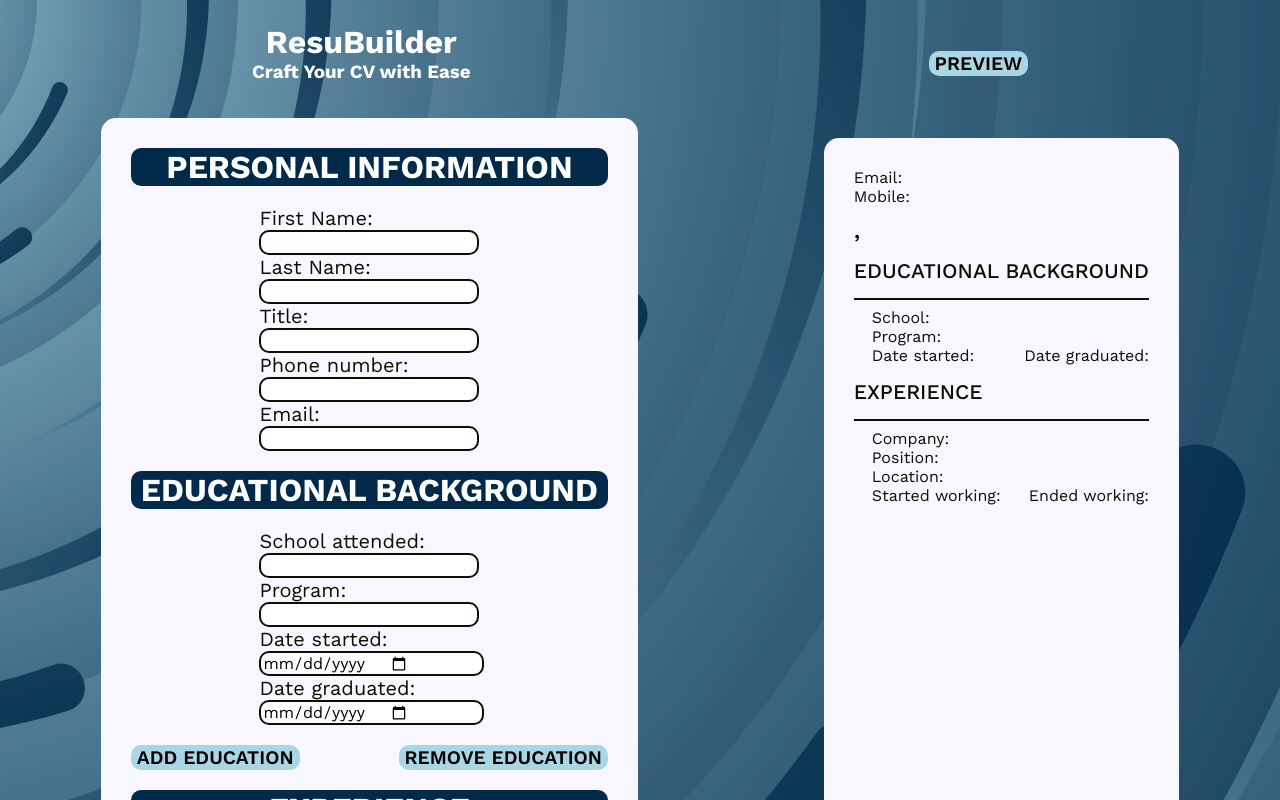
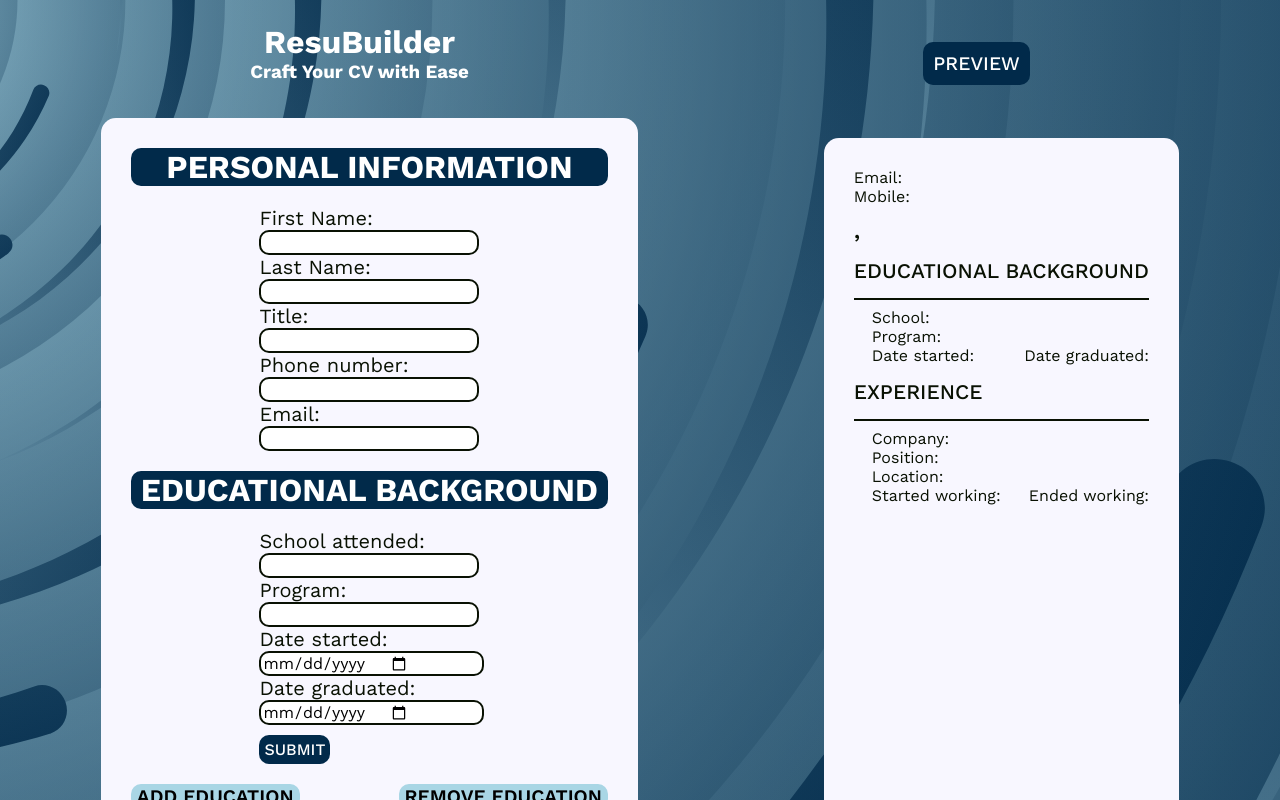
Before and after one commit to maryannintech/cv-project, a React (Create React App) app: page / in a window 1280 px wide. Shown: the top 800 px of the page. Built offline with nearby package versions, Linux system fonts and the light colour scheme.

Commit message:
try to fix the educ

```diff
--- a/src/App.js
+++ b/src/App.js
@@ -19,6 +19,7 @@ class App extends Component {
 
     this.state = {
       values: this.genInfo,
+      schools: [],
     };
   }
 
@@ -32,7 +33,8 @@ class App extends Component {
       },
     }));
   };
-  render() {
+  render()
+  {
     return (
       <div>
         <Title title="ResuBuilder" tagline="Craft Your CV with Ease"></Title>
--- a/src/components/EducationalBg.js
+++ b/src/components/EducationalBg.js
@@ -2,41 +2,105 @@ import React from "react";
 import "../styles/Fonts.css";
 import "../styles/EducationalBg.css";
 import { useState } from "react";
+import PreviewCv from "./PreviewCv";
 
 function EducationalBg() {
-  const [isShown, setIsShown] = useState(false);
-  const showEducForm = (event) => {
-    setIsShown(true);
+  const [educForms, setEducForms] = useState([]);
+
+  const addEducForm = () => {
+    setEducForms([...educForms, <EducForm key={educForms.length} />]);
   };
-  const removeEducForm = (event) => {
-    setIsShown(false);
+
+  const removeEducForm = () => {
+    setEducForms(educForms.slice(0, -1));
+  };
+
+  const educBG = {
+    school: "",
+    program: "",
+    started: "",
+    graduated: "",
+  };
+
+  const [educValues, setEducBG] = useState(educBG);
+
+  const [schools, setSchools] = useState([]);
+
+  const handleChange = (e) => {
+    const { name, value } = e.target;
+    setEducBG({
+      ...educValues,
+      [name]: value,
+    });
+  };
+
+  const onSubmitEduc = (e) => {
+    e.preventDefault();
+    setSchools([...schools, educValues]);
+    setEducBG(educBG);
+  };
+
+  function EducForm({handleChange, onSubmitEduc}) {
+    return (
+      <form onSubmit={onSubmitEduc}>
+        <label htmlFor="school-name">School attended: </label>
+        <input
+          type="text"
+          id="school-name"
+          name="school"
+          value={educBG.school}
+          required
+        ></input>
+        <label htmlFor="program-finished">Program: </label>
+        <input
+          type="text"
+          id="program-finished"
+          name="program"
+          value={educBG.program}
+          onChange={handleChange}
+          required
+        ></input>
+        <label htmlFor="start-date">Date started: </label>
+        <input
+          type="date"
+          id="start-date"
+          name="started"
+          value={educBG.started}
+          onChange={handleChange}
+          required
+        ></input>
+        <label htmlFor="end-date">Date graduated: </label>
+        <input
+          type="date"
+          id="end-date"
+          name="graduated"
+          value={educBG.graduated}
+          onChange={handleChange}
+          required
+        ></input>
+        <button type="submit">SUBMIT</button>
+      </form>
+    );
   }
   return (
     <div className="education-bg">
       <h1>EDUCATIONAL BACKGROUND</h1>
-      <EducForm></EducForm>
-      {isShown && <EducForm></EducForm>}
+      {educForms.map((educForm) => educForm)}
+      <EducForm
+        handleChange={handleChange}
+        onSubmitEduc={onSubmitEduc}
+      />
       <div className="educ-btns">
-        <button className="add-educ" onClick={showEducForm}>ADD EDUCATION</button>
-        <button className="remove-educ" onClick={removeEducForm}>REMOVE EDUCATION</button>
+        <button className="add-educ" onClick={addEducForm}>
+          ADD EDUCATION
+        </button>
+        <button className="remove-educ" onClick={removeEducForm}>
+          REMOVE EDUCATION
+        </button>
       </div>
+
     </div>
   );
 }
 
-function EducForm() {
-  return (
-    <form>
-        <label htmlFor="school-name">School attended: </label>
-        <input type="text" id="school-name" required></input>
-        <label htmlFor="program-finished">Program: </label>
-        <input type="text" id="program-finished" required></input>
-        <label htmlFor="start-date">Date started: </label>
-        <input type="date" id="start-date" required></input>
-        <label htmlFor="end-date">Date graduated: </label>
-        <input type="date" id="end-date" required></input>
-      </form>
-  );
-}
-
 export default EducationalBg;
--- a/src/components/PreviewCv.js
+++ b/src/components/PreviewCv.js
@@ -22,11 +22,11 @@ function PreviewCv({ values }) {
       <p className="educ-title">EDUCATIONAL BACKGROUND</p>
       <hr></hr>
       <div className="educBG">
-        <p className="school">School: </p>
-        <p className="position">Program:</p>
+        <p className="school">School: {values.school}</p>
+        <p className="position">Program: {values.program}</p>
         <div className="school-dates">
-          <p className="school-started">Date started: </p>
-          <p className="school-graduated">Date graduated: </p>
+          <p className="school-started">Date started:{values.started} </p>
+          <p className="school-graduated">Date graduated: {values.graduated}</p>
         </div>
       </div>
       <p className="exp-title">EXPERIENCE</p>
--- a/src/styles/EducationalBg.css
+++ b/src/styles/EducationalBg.css
@@ -46,3 +46,15 @@ form {
     flex-wrap: wrap;
     gap: 10px;
 }
+
+form > button {
+    border-radius: 10px;
+    cursor: pointer;
+    border: none;
+    font-size: 1rem;
+    font-weight: 500;
+    background-color: #012A4A;
+    color: #ffff;
+    padding: 5px;
+    margin-top: 10px;
+}
--- a/src/styles/Title.css
+++ b/src/styles/Title.css
@@ -28,6 +28,8 @@ h3 {
     cursor: pointer;
     border: none;
     font-size: 1.2rem;
-    font-weight: 600;
-    background-color: #A9D6E5;
+    font-weight: 500;
+    background-color: #012A4A;
+    color: #ffff;
+    padding: 10px;
 }
```
